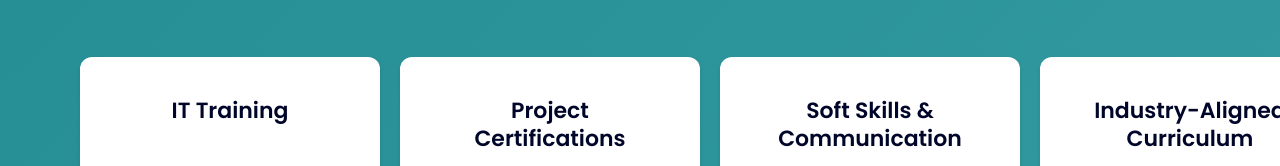
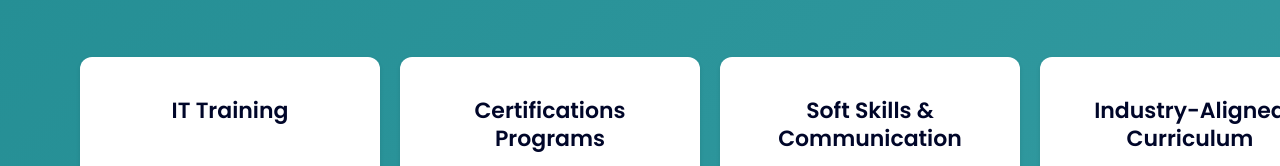
Before and after one commit to santhozsanthoz/athena-demo, a plain HTML site: page index.html in a window 1280 px wide. Shown: the part 1195-1361 px from the top of the page. Drawn offline with nearby package versions, Linux system fonts and the light colour scheme.

Commit message:
first commit

```diff
--- a/index.html
+++ b/index.html
@@ -69,7 +69,7 @@
               </li>
               <li>
                 <div class="about-card">
-                  <h3 class="h3 card-title">Project Certifications</h3>
+                  <h3 class="h3 card-title">Certifications Programs</h3>
                   <p class="card-text">Upskill students, faculty & corporates with certifications that boost credibility and career growth.</p>
                 </div>
               </li>
```
